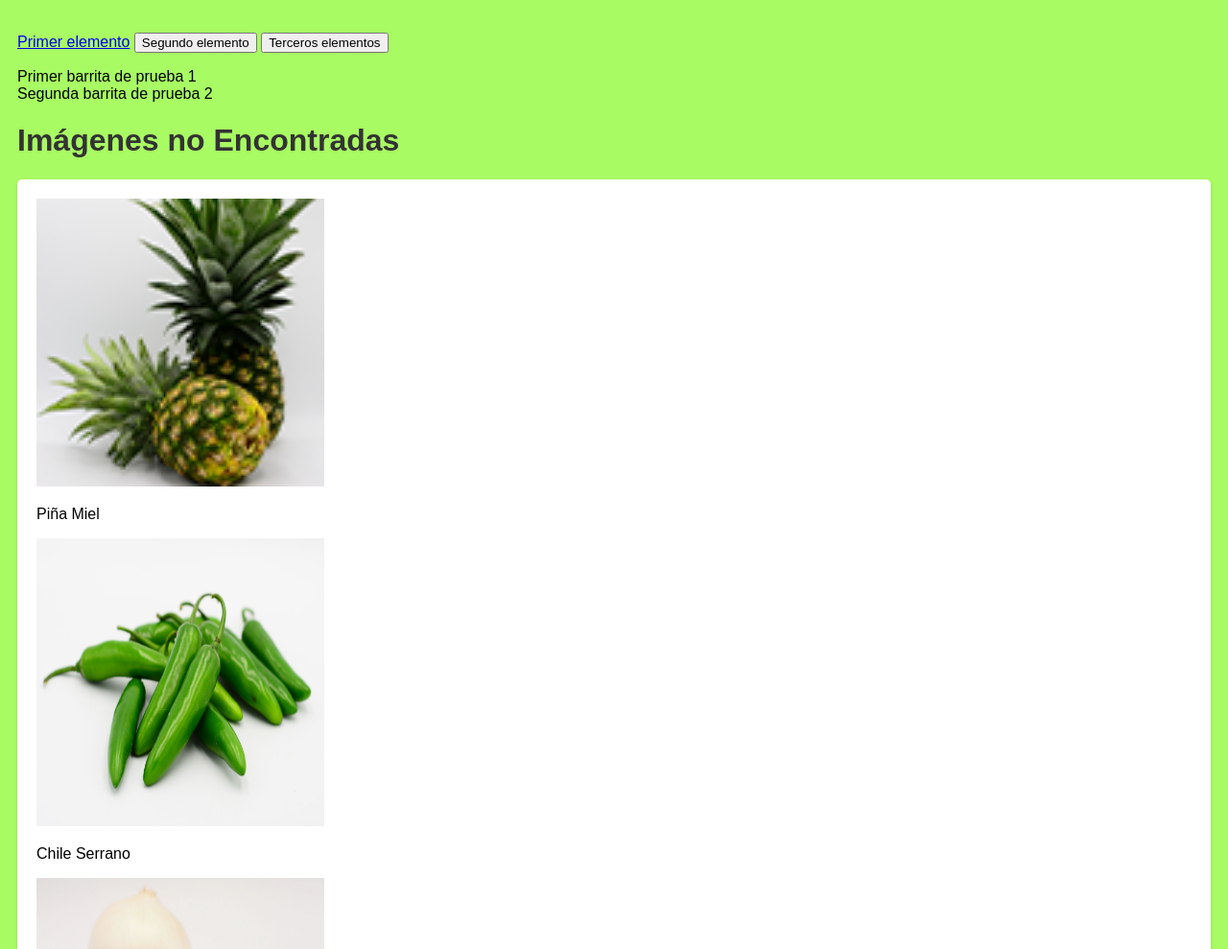
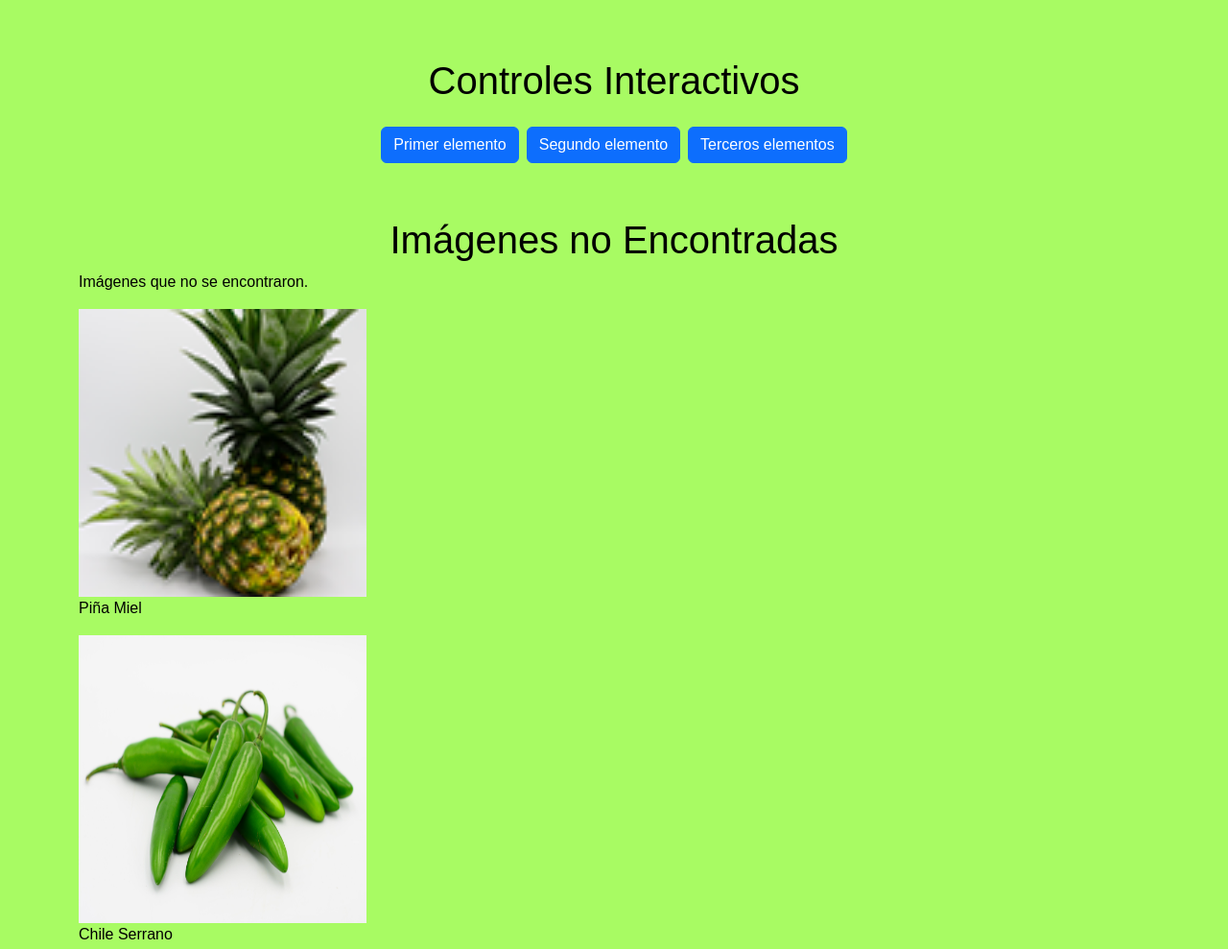
Before and after one commit to ZuriGonzalez/imagenes, a plain HTML site: page index.html in a window 1280 px wide. Shown: the top 989 px of the page at 96% size. Drawn offline with nearby package versions, Linux system fonts and the light colour scheme.

Commit message:
Cuarto commit, se agregó formato a la página en general y un mapa con 15 de zoom para ver un punto en CU

```diff
--- a/index.html
+++ b/index.html
@@ -1,32 +1,54 @@
 <!DOCTYPE html>
-<html>
+<html lang="es">
 <head>
+  <meta charset="UTF-8">
+  <meta name="viewport" content="width=device-width, initial-scale=1.0">
   <title>Mi Página Web</title>
-    <link rel="stylesheet" type="text/css" href="styles.css">
+  <!-- Bootstrap 5 CSS -->
+  <link href="https://cdn.jsdelivr.net/npm/bootstrap@5.3.0/dist/css/bootstrap.min.css" rel="stylesheet">
+  <!-- Leaflet CSS para el mapa -->
+  <link rel="stylesheet" href="https://unpkg.com/leaflet/dist/leaflet.css" />
   <style>
     body {
       font-family: Arial, sans-serif;
       background-color: #a8fb63;
-          color: #000000;
-          padding: 10px;
+      color: #000;
+      padding: 20px;
+    }
+    h1 {
+      margin-top: 40px;
+      text-align: center;
+    }
+    #map {
+      height: 400px;
+      margin-top: 20px;
+      border: 2px solid #000;
+      border-radius: 10px;
+    }
+    .card-body {
+      background-color: #e0ffe0;
     }
   </style>
 </head>
 <body>
-    <p class="d-inline-flex gap-1">
+
+  <div class="container">
+    <h1 class="mb-4">Controles Interactivos</h1>
+    <div class="d-flex gap-2 justify-content-center mb-3">
       <a class="btn btn-primary" data-bs-toggle="collapse" href="#multiCollapseExample1" role="button" aria-expanded="false" aria-controls="multiCollapseExample1">Primer elemento</a>
       <button class="btn btn-primary" type="button" data-bs-toggle="collapse" data-bs-target="#multiCollapseExample2" aria-expanded="false" aria-controls="multiCollapseExample2">Segundo elemento</button>
       <button class="btn btn-primary" type="button" data-bs-toggle="collapse" data-bs-target=".multi-collapse" aria-expanded="false" aria-controls="multiCollapseExample1 multiCollapseExample2">Terceros elementos</button>
-      </p>
+    </div>
+
     <div class="row">
-        <div class="col">
+      <div class="col-md-6">
         <div class="collapse multi-collapse" id="multiCollapseExample1">
           <div class="card card-body">
             Primer barrita de prueba 1
           </div>
         </div>
       </div>
-        <div class="col">
+      <div class="col-md-6">
         <div class="collapse multi-collapse" id="multiCollapseExample2">
           <div class="card card-body">
             Segunda barrita de prueba 2
@@ -34,11 +56,32 @@
         </div>
       </div>
     </div>
+
     <h1>Imágenes no Encontradas</h1>
-    <p id="imagenes-no-encontradas"></p>
+    <p id="imagenes-no-encontradas">Imágenes que no se encontraron.</p>
+
     <div id="data-container"></div>
+
+    <h1>Toluca, CU</h1>
+    <div id="map"></div>
+  </div>
+
+  <!-- Bootstrap Bundle JS (con Popper incluido) -->
+  <script src="https://cdn.jsdelivr.net/npm/bootstrap@5.3.0/dist/js/bootstrap.bundle.min.js"></script>
+  <!-- Leaflet JS para el mapa -->
+  <script src="https://unpkg.com/leaflet/dist/leaflet.js"></script>
+  <script>
+    // Inicializar el mapa con Leaflet
+    const map = L.map('map').setView([19.285347, -99.676420], 15);
+    L.tileLayer('https://{s}.tile.openstreetmap.org/{z}/{x}/{y}.png', {
+      attribution: '© OpenStreetMap contributors'
+    }).addTo(map);
+    L.marker([19.285347, -99.676420]).addTo(map)
+      .bindPopup('CU')
+      .openPopup();
+  </script>
+  <!-- Script personal -->
   <script src="script.js"></script>
-
 
 </body>
 </html>
```
Lines whose indentation alone changed are shown as unchanged.
